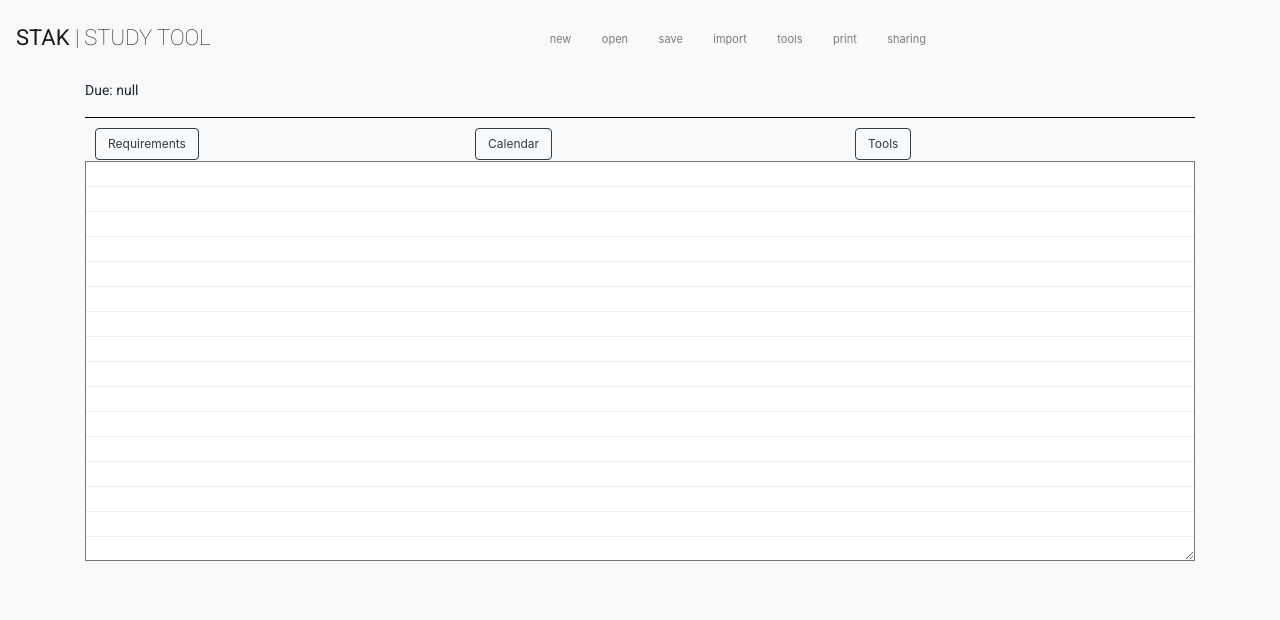
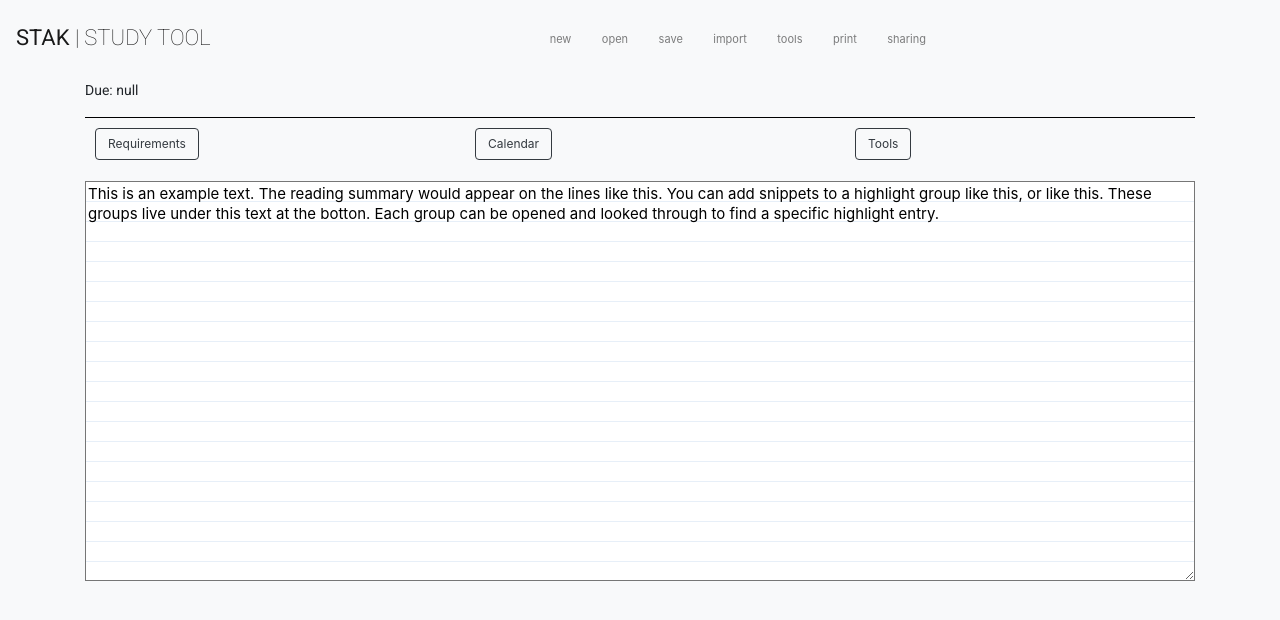
Before and after one commit to RobMoore92/stak_project1, a plain HTML site: page project_main.html in a window 1280 px wide. Drawn offline with nearby package versions, Linux system fonts and the light colour scheme.

Commit message:
added calendar/textarea has lines/spacing

```diff
--- a/project_main.html
+++ b/project_main.html
@@ -20,7 +20,7 @@
 </head>
 
 
-<body class="bg-light" onload = loadProject()>
+<body class="bg-light" onload=loadProject()>
     <nav class="navbar navbar-expand-lg navbar-light bg-light">
         <a class="navbar-brand" href="index.html">
             <div class="row">
@@ -69,23 +69,24 @@
     <div class="container">
         <div class="row">
 
-            <div class="col-4 top-btn"><button  type="button" onclick="requirements()" class="nav-btn btn btn-outline-dark">Requirements</button></div>
-            <div class="col-4 top-btn"><button type="button" onclick="calendar()" class="nav-btn btn btn-outline-dark">Calendar</button><iframe id="calendar_hide" src="https://calendar.google.com/calendar/embed?src=fl7qel7q2h208cag30gqpg4pq4%40group.calendar.google.com&ctz=Australia%2FDarwin" style="border: 0" width="250" height="180" frameborder="0" scrolling="no" display: none></iframe></div>
+            <div class="col-4 top-btn"><button type="button" onclick="requirements()" class="nav-btn btn btn-outline-dark">Requirements</button></div>
+            <div class="col-4 top-btn"><button type="button" onclick="calendar()" class="nav-btn btn btn-outline-dark">Calendar</button></div>
             <div class="col-4 top-btn"><button type="button" onclick="tools()" class="nav-btn btn btn-outline-dark">Tools</button></div>
         </div>
     </div>
 
     <div class="container">
         <div class="row">
-            <div class="col-sm-12"  id="insert_nav">
-                <ul class ="view_toggle" id='req_list'></ul>
+            <div class="col-sm-12" id="insert_nav">
+     <iframe id = "calendar_hide"src="https://calendar.google.com/calendar/embed?showNav=0&amp;showPrint=0&amp;showTabs=0&amp;showCalendars=0&amp;showTz=0&amp;height=180&amp;wkst=2&amp;bgcolor=%23FFFFFF&amp;src=fl7qel7q2h208cag30gqpg4pq4%40group.calendar.google.com&amp;color=%23182C57&amp;ctz=Australia%2FDarwin" style="border:solid 1px #777" width="250" height="180" frameborder="0" scrolling="no"></iframe>
+                <ul class="view_toggle" id='req_list'></ul>
             </div>
         </div>
         <div class="row">
             <div class="col-sm-12 ">
 
                 <div class="main_screen">
-                    <textarea name="Text1" id="textbox" cols="40" rows="5"></textarea>
+                    <textarea name="Text1" id="textbox" cols="40" rows="5">This is an example text. The reading summary would appear on the lines like this. You can add snippets to a highlight group like this, or like this. These groups live under this text at the botton. Each group can be opened and looked through to find a specific highlight entry.</textarea>
                 </div>
 
             </div>
@@ -99,7 +100,7 @@
     <script src="https://code.jquery.com/jquery-3.3.1.slim.min.js" integrity="sha384-q8i/X+965DzO0rT7abK41JStQIAqVgRVzpbzo5smXKp4YfRvH+8abtTE1Pi6jizo" crossorigin="anonymous"></script>
     <script src="https://cdnjs.cloudflare.com/ajax/libs/popper.js/1.14.0/umd/popper.min.js" integrity="sha384-cs/chFZiN24E4KMATLdqdvsezGxaGsi4hLGOzlXwp5UZB1LY//20VyM2taTB4QvJ" crossorigin="anonymous"></script>
     <script src="https://stackpath.bootstrapcdn.com/bootstrap/4.1.0/js/bootstrap.min.js" integrity="sha384-uefMccjFJAIv6A+rW+L4AHf99KvxDjWSu1z9VI8SKNVmz4sk7buKt/6v9KI65qnm" crossorigin="anonymous"></script>
-   <script type="text/javascript" src="resources/js/top_nav.js"></script>
+    <script type="text/javascript" src="resources/js/top_nav.js"></script>
 </body>
 
 </html>
--- a/resources/css/main.css
+++ b/resources/css/main.css
@@ -64,6 +64,9 @@ p {
 
 }
 
+#insert_nav {
+    margin-top: 10px;
+}
 .line-break {
     height: 1px;
     width: 100%;
@@ -78,6 +81,9 @@ h2 {
     font-size: 1.5em;
 }
 
+iframe {
+    margin-top: 20px;
+}
 
 li {
     margin-top: 5%;
@@ -99,6 +105,7 @@ nav-bar li {
 
 #calendar_hide {
     display: none;
+    margin: 0 auto;
 }
 
 .small_title h1 {
@@ -197,6 +204,9 @@ font-size: 12px;
     margin-bottom: 0px;
 }
 
+.main_screen {
+    padding-top: 10px;
+}
 #title {
     margin-left: 29px;
 }
@@ -218,17 +228,12 @@ font-size: 12px;
 #type {
     margin-left: 30px;
 }
-textarea
-{
-<<<<<<< HEAD
-  line-height: 5px;
-  background-image: linear-gradient(transparent, transparent 14px, #E7EFF8 0px);
-  background-size: 100% 15px;
-=======
-  line-height: 25px;
-  background-image: linear-gradient(transparent, transparent 24px, #E7EFF8 0px);
-  background-size: 100% 25px;
->>>>>>> parent of ddb30be... Revert "added js functionality + lines to document"
+textarea{
+  font-size: 15px;
+  line-height: 15px;
+  background-image: linear-gradient(transparent, transparent 19px, #E7EFF8 0px);
+  background-size: 100% 20px;
+  line-height: 20px;
 }
 
  #textbox {
--- a/resources/js/localStorage.js
+++ b/resources/js/localStorage.js
@@ -13,8 +13,11 @@ function requirements() {
 
 function calendar() {
     var x = document.getElementById("calendar_hide");
+    var y = document.getElementById('req_list');
+            y.style.display = "none";
     if (x.style.display === "block") {
         x.style.display = "none";
+
     } else {
         x.style.display = "block";
 
@@ -24,6 +27,8 @@ function calendar() {
 
 function toggler() {
     var x = document.getElementById("req_list");
+    var y = document.getElementById("calendar_hide");
+    y.style.display = "none"
     if (x.style.display === "block") {
         x.style.display = "none";
     } else {
```
Also changed, not shown: new_project.html (+1 -1 lines), requirements_page.html (+1 -1 lines).
